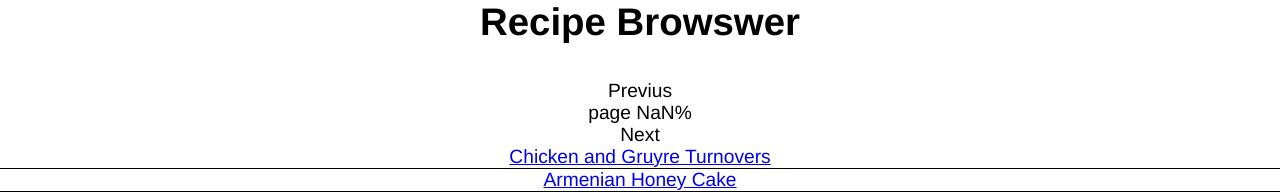
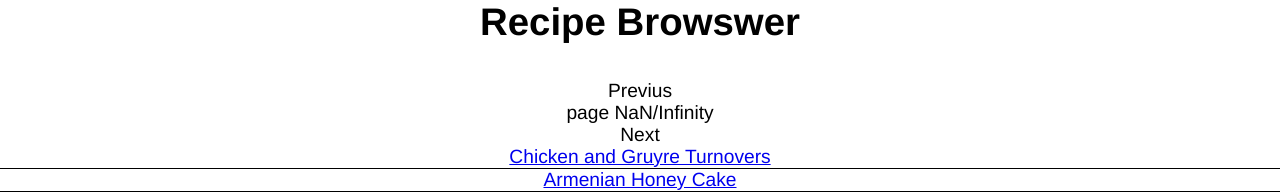
Before and after one commit to mdimec4/eCookbook, a Vue app in the folder src/web/spa/: page /device/recipe_view_browser in a window 1280 px wide. Shown: the top 192 px of the page. Built offline with nearby package versions, Linux system fonts and the light colour scheme.

Commit message:
fix page print

```diff
--- a/src/web/spa/src/components/recipe_view_browser.vue
+++ b/src/web/spa/src/components/recipe_view_browser.vue
@@ -264,7 +264,7 @@ export default {
     }
     return {
       recipes: recipes,
-      pagePosition: '0%'
+      pagePosition: '0/0'
     }
   },
   computed: {
@@ -288,7 +288,8 @@ export default {
       var sm = this.$refs.scroll_me
       var allSubpages = sm.scrollHeight / sm.clientHeight
       var subpage = ((sm.scrollTop + sm.clientHeight) / sm.scrollHeight) * allSubpages
-      this.pagePosition = Math.floor((subpage / allSubpages) * 100).toString() + '%'
+      this.pagePosition = Math.ceil(subpage).toString() + '/' + Math.ceil(allSubpages).toString()
+      console.log('page ', subpage, ' / ', allSubpages)
     },
     scrollUp: function (event) {
       console.log('scrollUp')
```
